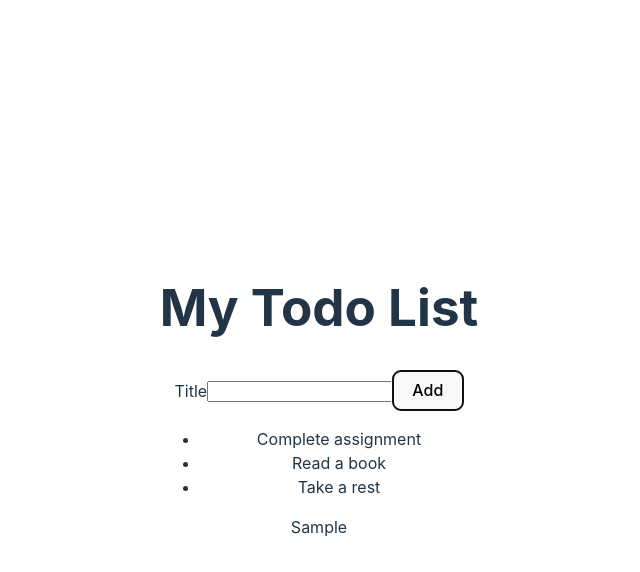
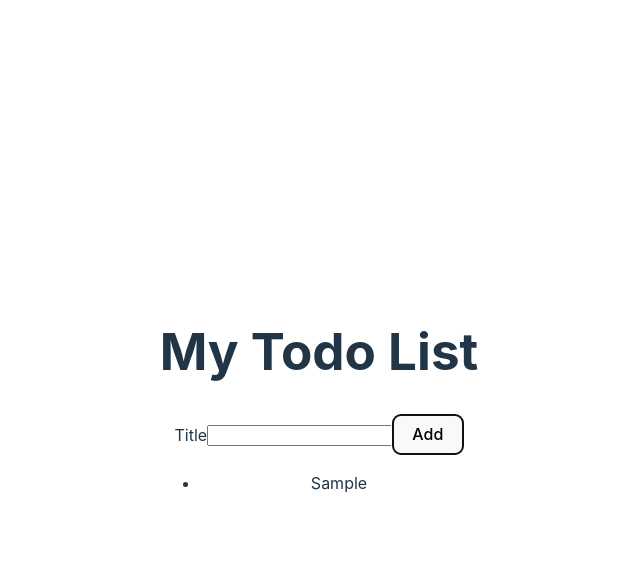
Before and after one commit to Alarlar/todo-app-react, a React (Vite) app: page / in a window 1280 px wide. Both pictures are taken after typing "Sample" into the empty fields and a click on the button "Add". Shown: the top 572 px of the page, without its empty margins (321-961 px from the left). Built offline with nearby package versions, Linux system fonts and the light colour scheme.

Commit message:
homework 4

```diff
--- a/src/AddTodoForm.jsx
+++ b/src/AddTodoForm.jsx
@@ -1,18 +1,27 @@
-import React from 'react';
+import React, { useState } from 'react';
 
-function AddTodoForm(props) {
-    const handleAddToDo = (event) => {
+function AddTodoForm({ onAddTodo }) {
+    const [todoTitle, setTodoTitle] = useState('');
+
+    const handleTitleChange = (event) => {
+        setTodoTitle(event.target.value);
+    };
+
+    const handleAddTodo = (event) => {
         event.preventDefault();
-        const toDoTitle = event.target.title.value;
-        console.log(toDoTitle);
-        props.onAddToDo(toDoTitle);
-        event.target.title.value = '';
+        onAddTodo({ title: todoTitle, id: Date.now() });
+        setTodoTitle('');
+    };
 
-    }
     return (
-        <form onSubmit={handleAddToDo}>
+        <form onSubmit={handleAddTodo}>
             <label htmlFor="todoTitle">Title</label>
-            <input type="text" id="todoTitle" name="title"/>
+            <input
+                type="text"
+                id="todoTitle"
+                value={todoTitle}
+                onChange={handleTitleChange}
+            />
             <button type="submit">Add</button>
         </form>
     );
--- a/src/App.jsx
+++ b/src/App.jsx
@@ -1,18 +1,22 @@
-import './App.css'
-import React, {useState} from 'react';
+import './App.css';
+import React, { useState } from 'react';
 import TodoList from './TodoList';
 import AddTodoForm from './AddTodoForm';
 
 function App() {
-    const [newToDo, setNewToDo] = useState('');
-  return (
-      <div>
-        <h1>My Todo List</h1>
-        <AddTodoForm onAddToDo = {setNewToDo}/>
-        <TodoList />
-        <p>{newToDo}</p>
-      </div>
-  );
+    const [todoList, setTodoList] = useState([]);
+
+    const addTodo = (newTodo) => {
+        setTodoList((prevTodoList) => [...prevTodoList, newTodo]);
+    };
+
+    return (
+        <div>
+            <h1>My Todo List</h1>
+            <AddTodoForm onAddTodo={addTodo} />
+            <TodoList todoList={todoList} />
+        </div>
+    );
 }
 
-export default App
+export default App;
--- a/src/TodoList.jsx
+++ b/src/TodoList.jsx
@@ -1,20 +1,13 @@
 import React from 'react';
-import TodoListItem from './TodoListItem';
 
-const todoList = [
-    { id: 1, title: "Complete assignment" },
-    { id: 2, title: "Read a book" },
-    { id: 3, title: "Take a rest" }
-];
-
-function TodoList() {
+const TodoList = ({ todoList }) => {
     return (
         <ul>
             {todoList.map((todo) => (
-                <TodoListItem key={todo.id} todo={todo} />
+                <li key={todo.id}>{todo.title}</li>
             ))}
         </ul>
     );
-}
+};
 
 export default TodoList;
```
